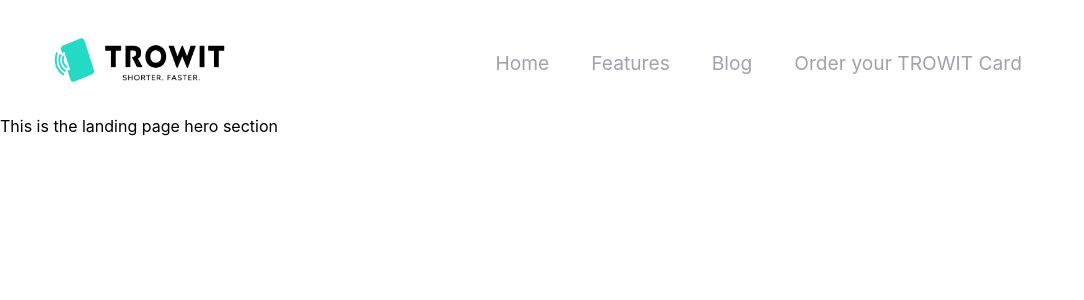
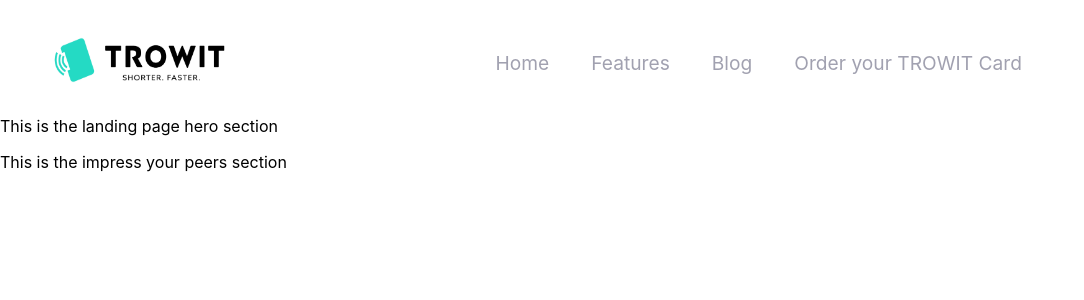
Before and after one commit to Billy-Night/Trowit, a React (Create React App) app: page / in a window 1280 px wide. Shown: the top 300 px of the page, without its empty margins (0-1084 px from the left). Built offline with nearby package versions, Linux system fonts and the light colour scheme.

Commit message:
added impress your peers component

```diff
--- a/src/App.js
+++ b/src/App.js
@@ -4,6 +4,8 @@ import './App.css';
 import { BrowserRouter as Router, Routes, Route } from 'react-router-dom';
 import Navbar from './components/Navbar';
 import LandingPageHeroSection from './components/Landing_Page/LandingPageHeroSection.js';
+import ImpressYourPeers from './components/Impress_your_peers/ImpressYourPeers.js';
+
 
 function App() {
   // const context = useContext(MyContext);
@@ -14,6 +16,7 @@ function App() {
         <Navbar />
         <Routes>
           <Route path="/" element={<LandingPageHeroSection /> } />
+          <Route path="/" element={<ImpressYourPeers /> } />
         </Routes>
       </Router>
     </MyProvider>
--- /dev/null
+++ b/src/components/Impress_your_peers/ImpressYourPeers.js
@@ -0,0 +1,11 @@
+
+const ImpressYourPeers = () => {
+
+    return (
+        <div>
+            <p>This is the impress your peers section</p>
+        </div>
+    );
+};
+
+export default ImpressYourPeers;
--- a/src/components/Landing_Page/LandingPageHeroSection.js
+++ b/src/components/Landing_Page/LandingPageHeroSection.js
@@ -1,9 +1,15 @@
+import ImpressYourPeers from '../Impress_your_peers/ImpressYourPeers.js';
 
 const LandingPageHeroSection = () => {
 
     return (
         <div>
-            <p>This is the landing page hero section</p>
+            <div>
+                <p>This is the landing page hero section</p>
+            </div>
+            <div>
+                <ImpressYourPeers />
+            </div>
         </div>
     );
 };
```
Also changed, not shown: src/components/Impress_your_peers/ImpressYourPeers.css (added).
